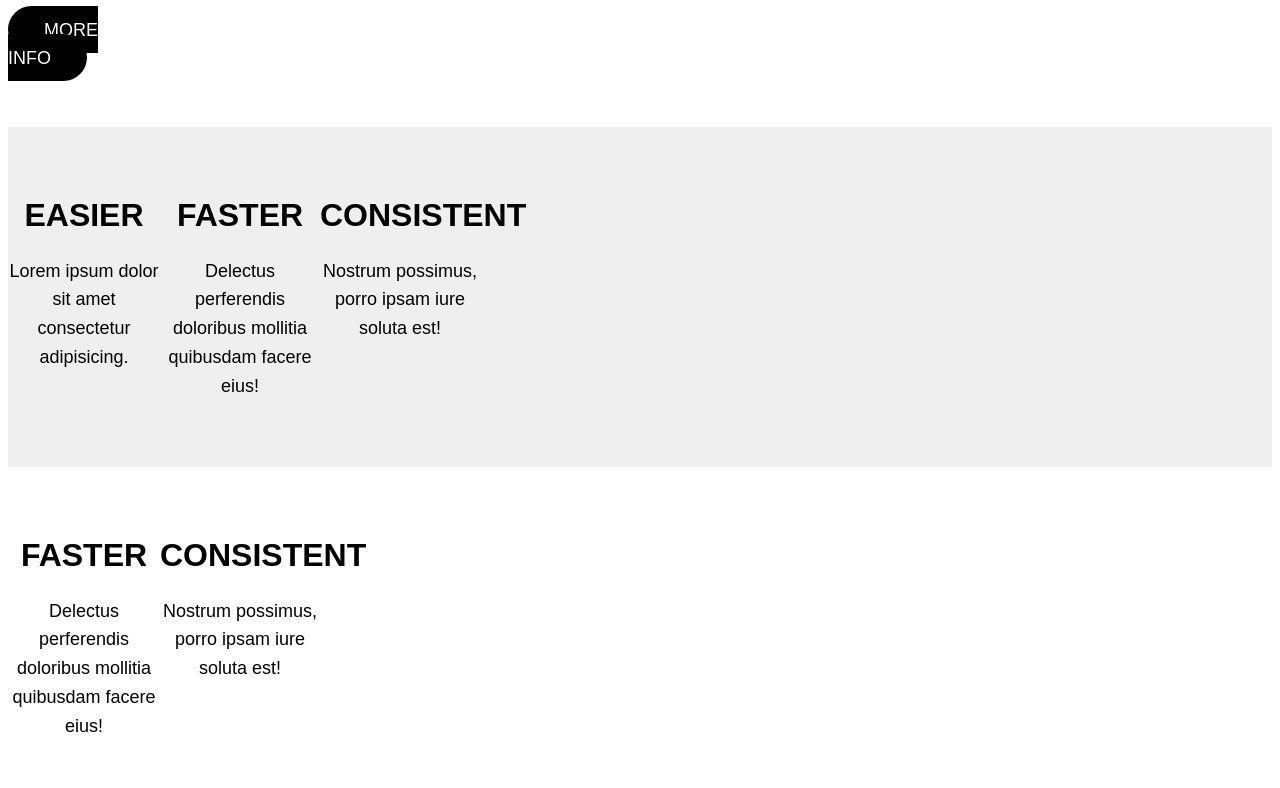
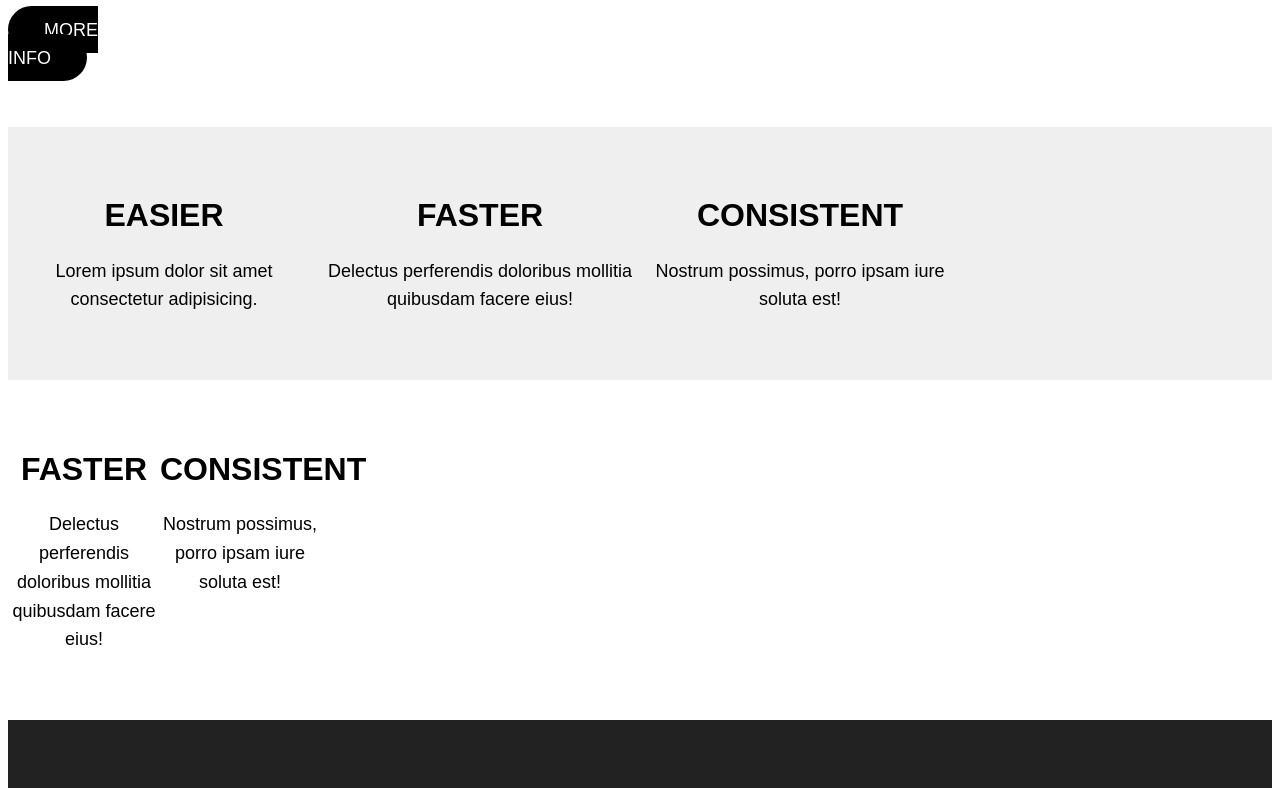
Before and after one commit to Annie-Huang/subgrid-layout, a website: page index.html in a window 1280 px wide. Shown: the part 1092-1880 px from the top of the page. Drawn offline with Linux system fonts and the light colour scheme.

Commit message:
Setup utility class for even-columns two-columns

```diff
--- a/index.html
+++ b/index.html
@@ -28,7 +28,7 @@
         </div>
       </div>
 
-      <div class="even-columns sales-points">
+      <div class="sales-points even-columns two-columns">
         <div class="sales-points__sales-point">
           <h2 class="sales-points__title">Easier</h2>
           <p class="sales-point__body">
--- a/style.scss
+++ b/style.scss
@@ -55,10 +55,9 @@ h2 {
   //    1rem,
   //    1fr
   //  );
-  grid-template-columns: minmax(1rem, 1fr) repeat(
-      var(--column-count),
-      minmax(0, 10rem)
-    ) minmax(1rem, 1fr);
+  grid-template-columns:
+    minmax(1rem, 1fr) repeat(var(--column-count), minmax(0, 10rem))
+    minmax(1rem, 1fr);
 }
 
 .main-grid > * {
@@ -74,35 +73,45 @@ h2 {
   }
 }
 
-//@media (min-width: 650px) {
-//  .main-grid {
-//    grid-template-columns:
-//      minmax(1rem, 1fr)
-//      repeat(6, minmax(5rem, 10rem))
-//      minmax(1rem, 1fr);
-//  }
-//
-//  /*  .even-columns {
-//    --col-start: 2;
-//    --col-end: calc(var(--col-start) * -1);
-//    --col-size: 2;
-//  }
-//
-//  .even-columns > * {
-//    grid-column-start: span var(--col-size);
-//  }
-//  .even-columns > *:first-child {
-//    grid-column: var(--col-start) / span var(--col-size);
-//  }
-//
-//  .even-columns > *:last-child {
-//    grid-column: span var(--col-size) / var(--col-end);
-//  }
-//
-//  .even-columns > *:only-child {
-//    grid-column: var(--col-start) / var(--col-end);
-//  }*/
-//}
+@media (min-width: 650px) {
+  //.main-grid {
+  //  grid-template-columns:
+  //    minmax(1rem, 1fr)
+  //    repeat(6, minmax(5rem, 10rem))
+  //    minmax(1rem, 1fr);
+  //}
+
+  .even-columns > * {
+    grid-column: span var(--col-width);
+  }
+  .two-columns {
+    --col-width: 2;
+  }
+  .three-columns {
+    --col-width: 3;
+  }
+
+  /*  .even-columns {
+    --col-start: 2;
+    --col-end: calc(var(--col-start) * -1);
+    --col-size: 2;
+  }
+
+  .even-columns > * {
+    grid-column-start: span var(--col-size);
+  }
+  .even-columns > *:first-child {
+    grid-column: var(--col-start) / span var(--col-size);
+  }
+
+  .even-columns > *:last-child {
+    grid-column: span var(--col-size) / var(--col-end);
+  }
+
+  .even-columns > *:only-child {
+    grid-column: var(--col-start) / var(--col-end);
+  }*/
+}
 
 .full-split {
   --col-start: 1;
```
Also changed, not shown: style.css, 1 other file.
